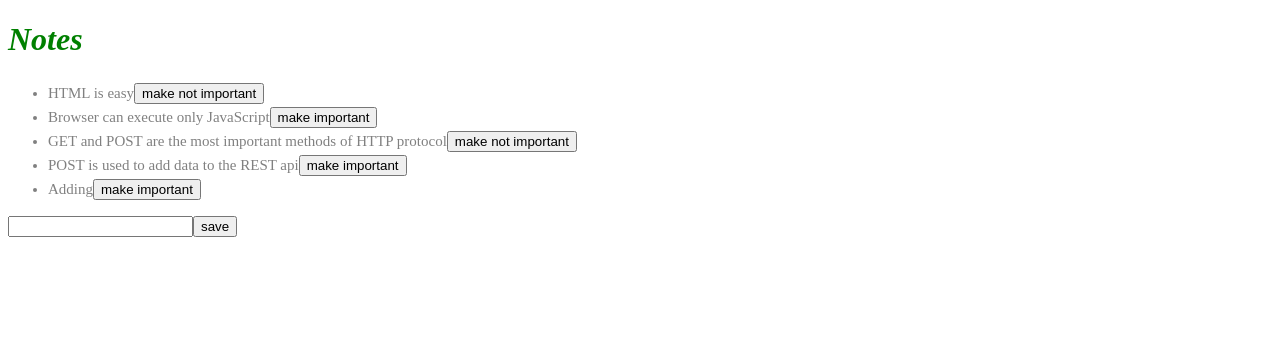
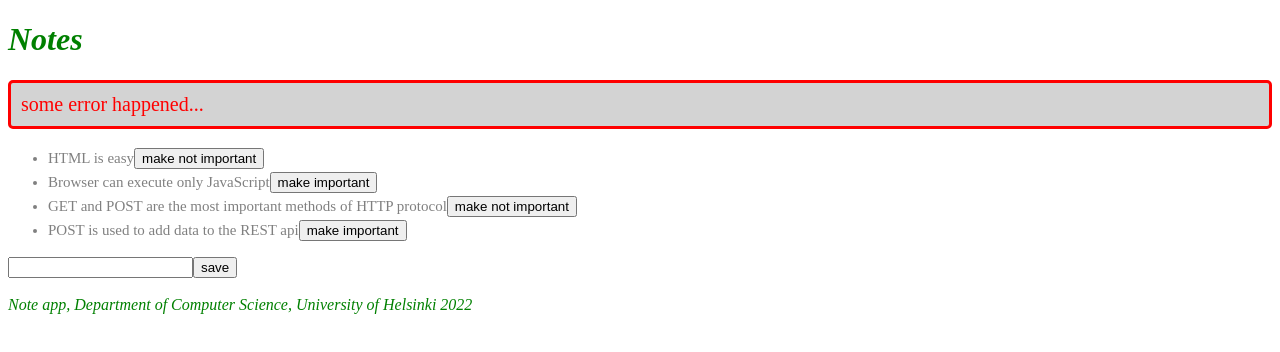
Before and after one commit to Thomo99/full-stack-open, a React (Create React App) app in the folder part2/theory1/: page / in a window 1280 px wide. Shown: the top 352 px of the page. Built offline with nearby package versions, Linux system fonts and the light colour scheme; data requests are answered from the project's data file.

Commit message:
Theory part 2 complete

```diff
--- a/part2/theory1/db.json
+++ b/part2/theory1/db.json
@@ -19,11 +19,6 @@
       "content": "POST is used to add data to the REST api",
       "important": false,
       "id": 4
-    },
-    {
-      "content": "Adding",
-      "important": false,
-      "id": 5
     }
   ]
 }
--- a/part2/theory1/src/App.js
+++ b/part2/theory1/src/App.js
@@ -2,11 +2,13 @@
 import {useState, useTransition, useEffect} from 'react'
 import noteService from './services/notes'
 import './index.css'
+import Notification from './components/Notification'
 
 const App = () => {
   const [notes, setNotes] = useState([])
   const [newNote, setNewNote] = useState('')
   const [showAll, setShowAll] = useState(true)
+  const [errorMessage, setErrorMessage] = useState('some error happened...')
 
   useEffect (() => {
     noteService
@@ -40,9 +42,12 @@
       setNotes(notes.map(note => note.id !== id ? note : returnedNote))
     })
     .catch(error => {
-      alert(
-        `the note '${note.content}' was already deleted from server`
+      setErrorMessage(
+        `Note '${note.content}' was already removed from server`
       )
+      setTimeout(() => {
+        setErrorMessage(null)
+      }, 5000)
       setNotes(notes.filter(n => n.id !== id))
     })
   }
@@ -56,9 +61,25 @@
   ? notes
   :notes.filter(note => note.important === true)
 
+
+  const Footer = () => {
+    const footerStyle = {
+      color: 'green',
+      fontStyle: 'italic',
+      fontSize: 16
+    }
+    return (
+      <div style={footerStyle}>
+        <br />
+        <em>Note app, Department of Computer Science, University of Helsinki 2022</em>
+      </div>
+    )
+  }
+
   return (
     <div>
       <h1>Notes</h1>
+      <Notification message={errorMessage}/>
         <ul>
           {notesToShow.map(note =>
             <Note
@@ -75,6 +96,7 @@
           />
           <button type="submit">save</button>
         </form>
+        <Footer/>
     </div>
   )
 }
--- a/part2/theory1/src/index.css
+++ b/part2/theory1/src/index.css
@@ -8,3 +8,12 @@
     padding-top: 3px;
     font-size: 15px;
 }
+.error {
+    color: red;
+    background: lightgrey;
+    font-size: 20px;
+    border-style: solid;
+    border-radius: 5px;
+    padding: 10px;
+    margin-bottom: 10px;
+  }
```
